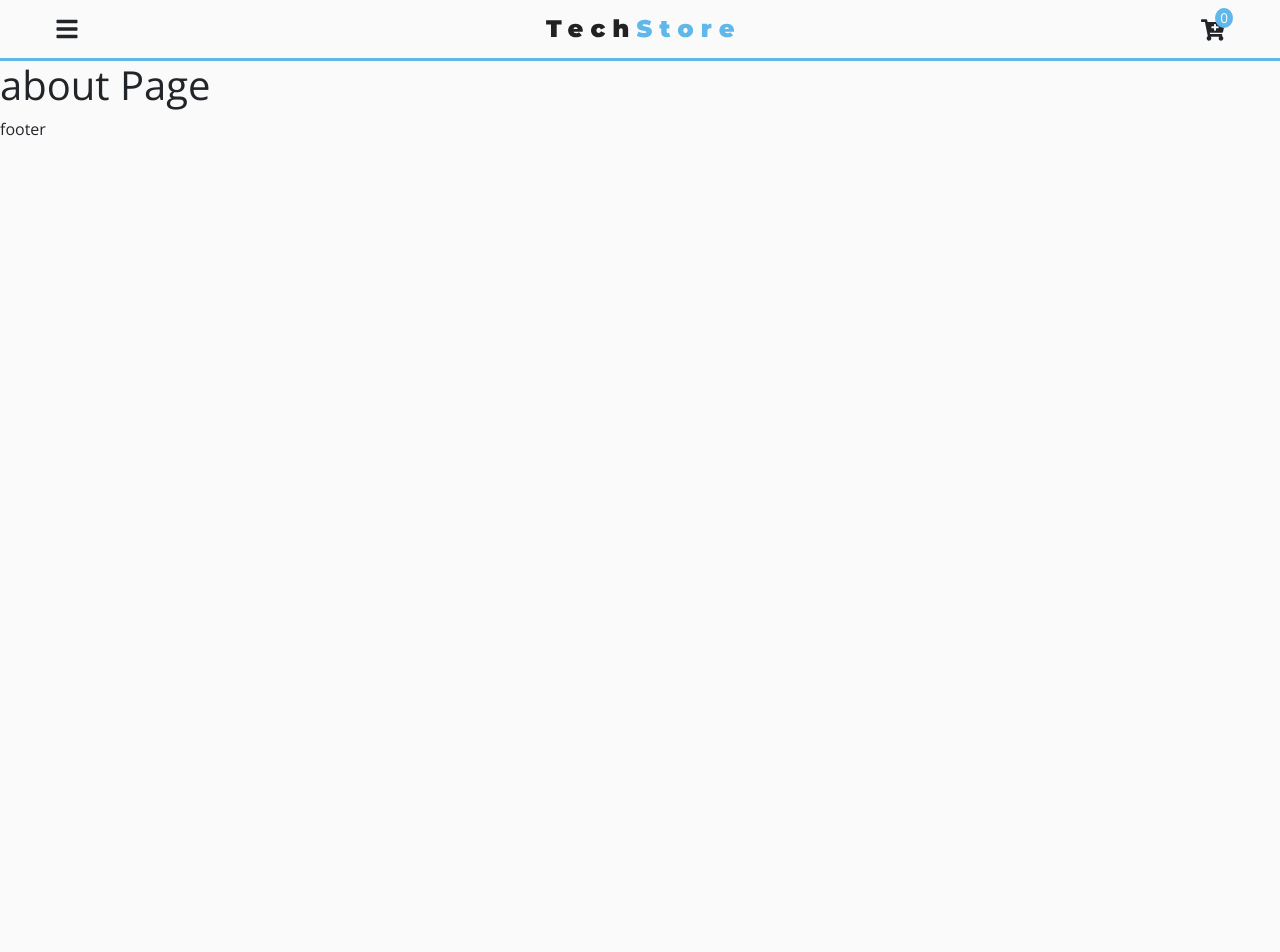
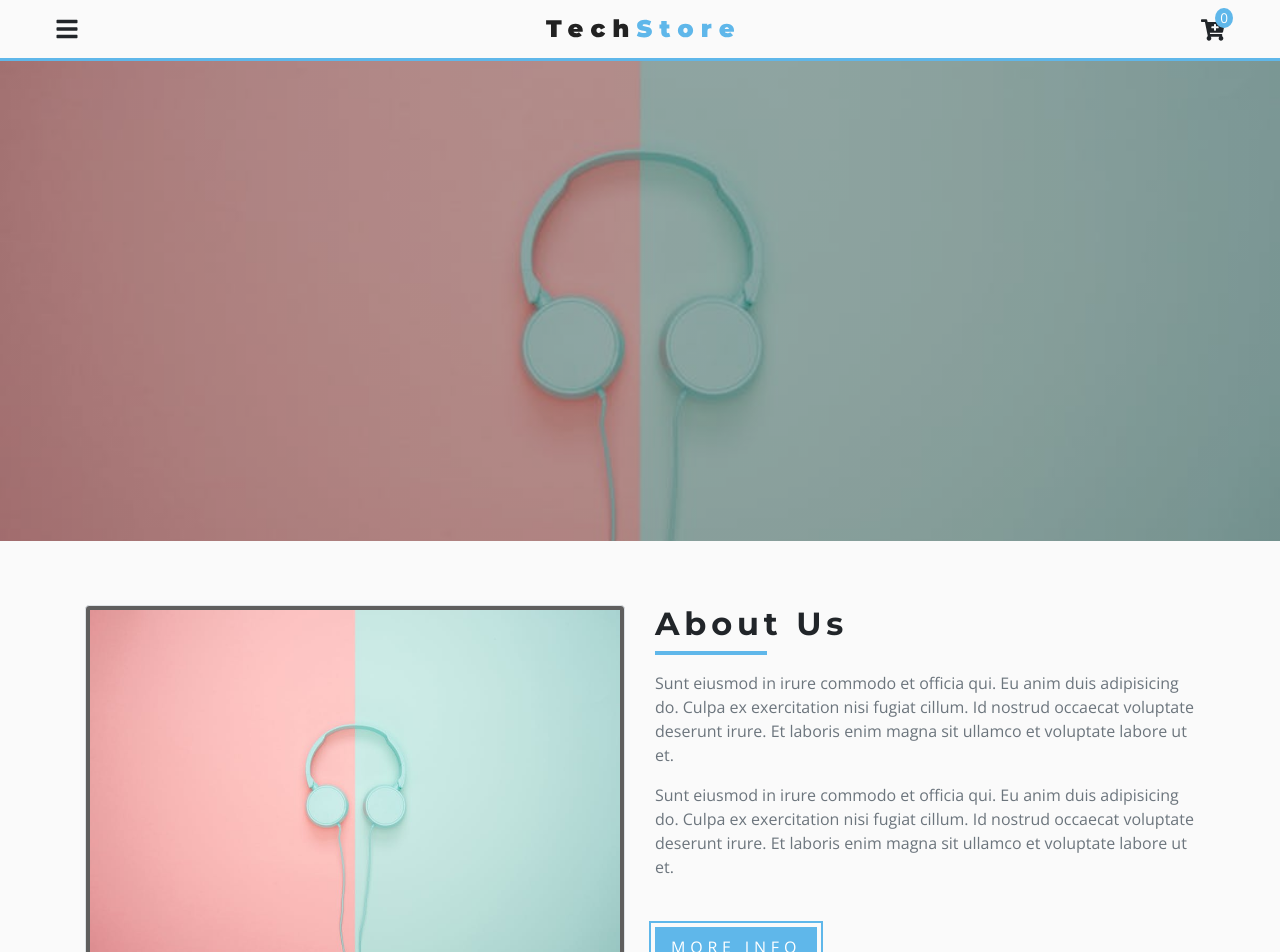
Before and after one commit to jpesg/react-tech-store-app, a React (Create React App) app: page /about in a window 1280 px wide. Shown: the top 952 px of the page. Before the commit the page ends 800 px from the top, so only its background shows below. Built offline with nearby package versions, Linux system fonts and the light colour scheme.

Commit message:
aboutpage with info and title component

```diff
--- /dev/null
+++ b/src/components/AboutPage/Info.js
@@ -0,0 +1,44 @@
+import React from "react";
+import Title from "../Title";
+import aboutBcg from "../../images/aboutBcg.jpeg";
+
+export default function Info() {
+  return (
+    <section className="py-5">
+      <div className="container">
+        <div className="row">
+          <div className="col-10 mx-auto col-md-6 my-3">
+            <img
+              src={aboutBcg}
+              className="img-fluid img-thumbnail"
+              alt="about company"
+              style={{ background: "var(--darkGrey)" }}
+            />
+          </div>
+          <div className="col-10 mx-auto col-md-6 my-3">
+            <Title title="about us" />
+            <p className="text-lead text-muted my-3">
+              Sunt eiusmod in irure commodo et officia qui. Eu anim duis
+              adipisicing do. Culpa ex exercitation nisi fugiat cillum. Id
+              nostrud occaecat voluptate deserunt irure. Et laboris enim magna
+              sit ullamco et voluptate labore ut et.
+            </p>
+            <p className="text-lead text-muted my-3">
+              Sunt eiusmod in irure commodo et officia qui. Eu anim duis
+              adipisicing do. Culpa ex exercitation nisi fugiat cillum. Id
+              nostrud occaecat voluptate deserunt irure. Et laboris enim magna
+              sit ullamco et voluptate labore ut et.
+            </p>
+            <button
+              className="main-link"
+              type="button"
+              style={{ marginTop: "2rem" }}
+            >
+              more info
+            </button>
+          </div>
+        </div>
+      </div>
+    </section>
+  );
+}
--- a/src/components/Navbar.js
+++ b/src/components/Navbar.js
@@ -38,6 +38,7 @@ const NavWrapper = styled.nav`
   padding: 1rem 1.5rem;
   background: var(--mainGrey);
   border-bottom: 3px solid var(--primaryColor);
+  z-index: 1;
   .nav-center {
     display: flex;
     align-items: center;
--- /dev/null
+++ b/src/components/Title.js
@@ -0,0 +1,23 @@
+import React from "react";
+import styled from "styled-components";
+
+export default function Title({ title, center }) {
+  return (
+    <TitleWrapper className="row" center={center}>
+      <div className="col">
+        <h2 className="text-title">{title}</h2>
+        <div className="title-underline" />
+      </div>
+    </TitleWrapper>
+  );
+}
+
+const TitleWrapper = styled.div`
+  text-align: ${props => (props.center ? "center" : "left")};
+  .title-underline {
+    height: 0.25rem;
+    width: 7rem;
+    background: var(--primaryColor);
+    margin: ${props => (props.center ? "0 auto" : "0")};
+  }
+`;
--- a/src/pages/AboutPage.js
+++ b/src/pages/AboutPage.js
@@ -1,10 +1,17 @@
 import React, { Component } from "react";
+
+import Hero from "../components/Hero";
+import { Link } from "react-router-dom";
+import aboutBcg from "../images/aboutBcg.jpeg";
+
+import Info from "../components/AboutPage/Info";
 
 export default class AboutPage extends Component {
   render() {
     return (
       <React.Fragment>
-        <h1>about Page</h1>
+        <Hero img={aboutBcg} />
+        <Info />
       </React.Fragment>
     );
   }
```
